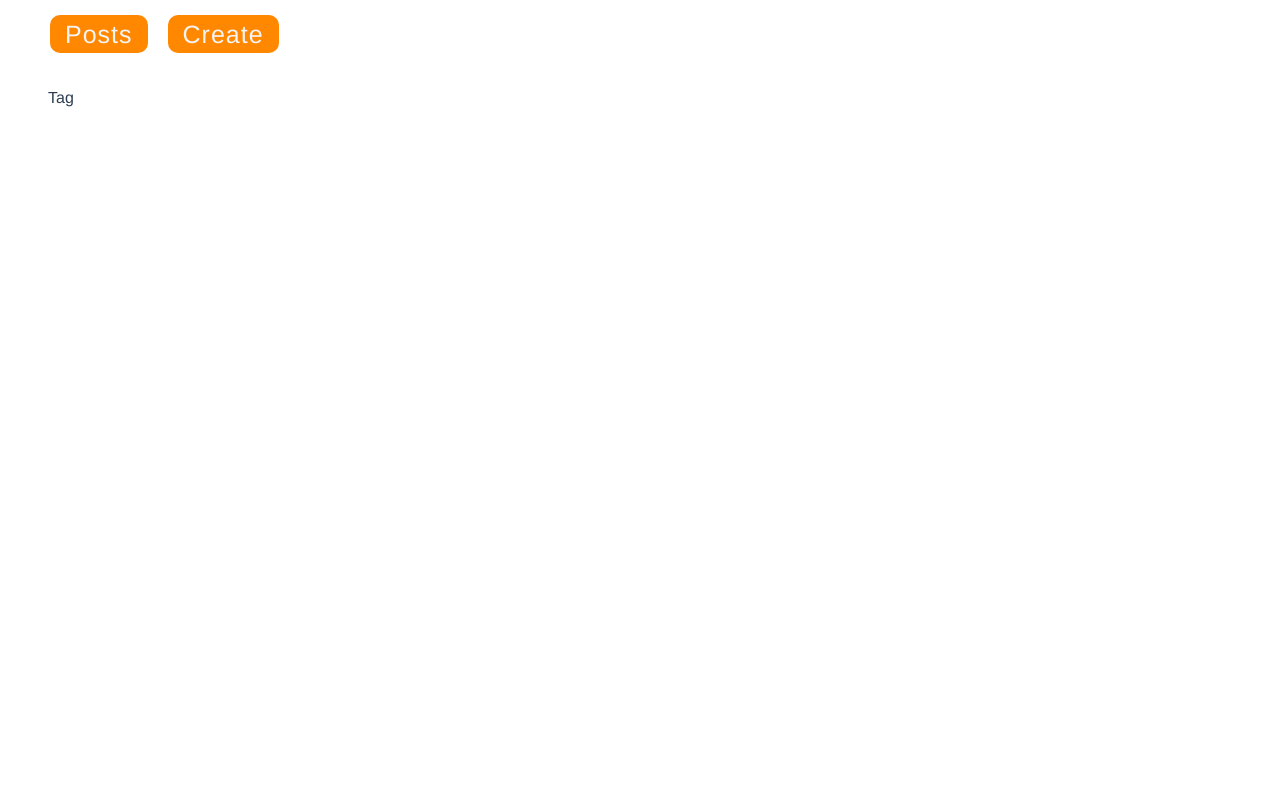
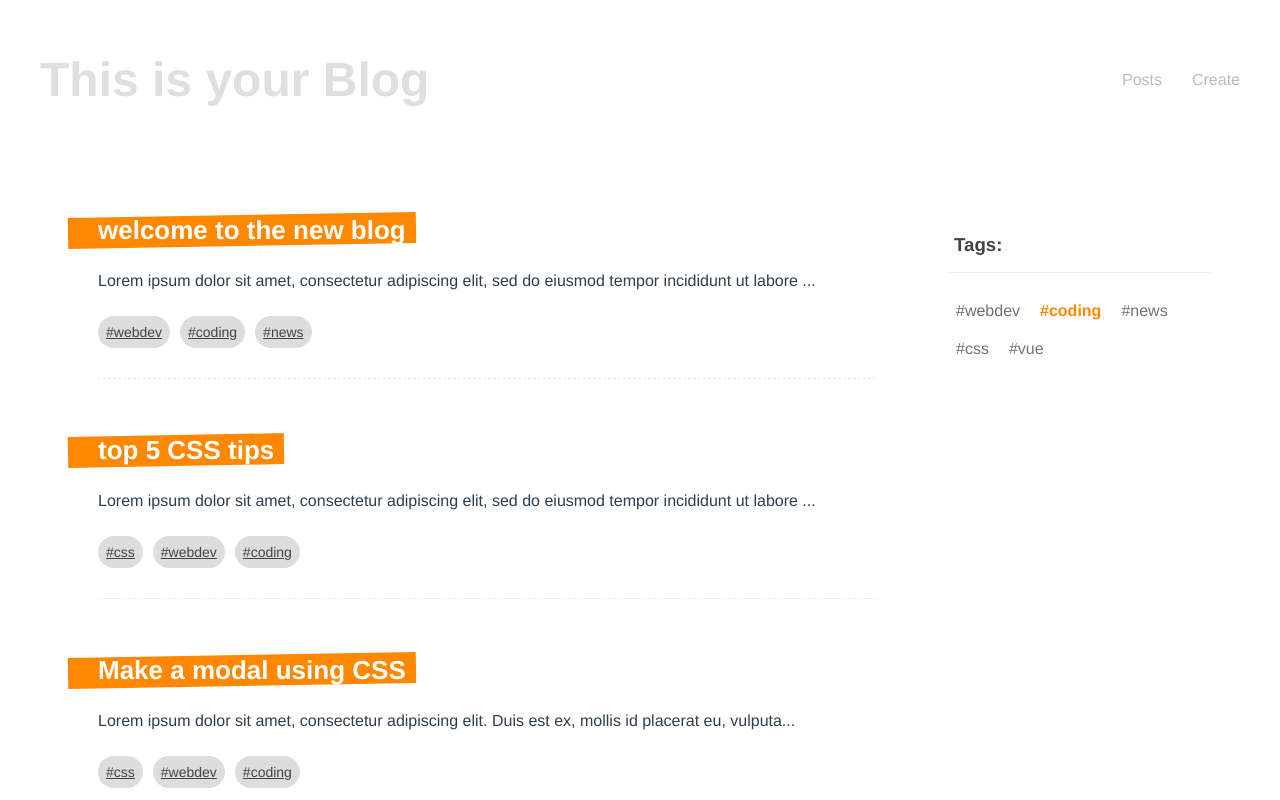
Before and after one commit to HubertMelbruda/vue-blog, a Vue app: page /tags/coding in a window 1280 px wide. Shown: the top 800 px of the page. Built offline with nearby package versions, Linux system fonts and the light colour scheme; data requests are answered from the project's data file.

Commit message:
Add TagCloud component

```diff
--- a/src/components/NavBar.vue
+++ b/src/components/NavBar.vue
@@ -1,5 +1,6 @@
 <template>
   <header>
+    <h1 class="header__title">This is your Blog</h1>
     <nav>
       <router-link class="link" :to="{ name: 'home' }">Posts</router-link>
       <router-link class="link" :to="{ name: 'Create' }">Create</router-link>
@@ -7,20 +8,14 @@
   </header>
 </template>
 <script>
-export default {
+export default {}
+</script>
 
-}
-</script>
 <style>
-.link {
-  text-decoration: none;
-  font-size: 25px;
-  letter-spacing: 1px;
-  background-color: #ff8800;
-  border-radius: 10px;
-  padding: 5px 15px;
-  margin: 10px;
-  color:#f4f4f4
+
+.header__title {
+  color: #dfdfdf;
+  font-size: 48px;
 }
 
 header {
@@ -32,10 +27,10 @@ export default {
   padding: 10px;
 }
 
-  header a {
+.link {
   color: #bbb;
   text-decoration: none;
-    margin-left: 20px;
+  margin-left: 30px;
 }
 header a.router-link-active {
   color: rgb(0, 0, 0);
--- a/src/components/PostList.vue
+++ b/src/components/PostList.vue
@@ -1,6 +1,5 @@
 <template>
   <div class="post-list">
-    Post List
     <div v-for="post in posts" :key="post.id">
       <SinglePost :post="post"/>
     </div>
@@ -16,9 +15,6 @@ import SinglePost from './SinglePost.vue'
    components: {
      SinglePost,
    },
-   setup(props) {
-
-   }
 }
 </script>
 
--- a/src/components/SinglePost.vue
+++ b/src/components/SinglePost.vue
@@ -4,14 +4,17 @@
        <h3>{{ post.title }}</h3>
     </router-link>
     <p>{{ snippet }}</p>
-    <span v-for="tag in post.tags" :key='tag'>
-
+    <span v-for="tag in post.tags" :key='tag' >
+      <router-link :to="{ name: 'Tag', params: { tag: tag}}" class="pill">
+        #{{ tag }}
+      </router-link>
     </span>
   </div>
 </template>
 
 <script>
 import { computed } from '@vue/runtime-core'
+
 export default {
   props: ['post'],
   setup(props) {
--- /dev/null
+++ b/src/components/TagCloud.vue
@@ -0,0 +1,46 @@
+<template>
+  <div class="tag-cloud">
+    <h3 class="tag-cloud__header">Tags:</h3>
+    <div v-for="tag in tags" :key="tag" class="tag-cloud__tags">
+      <router-link :to="{ name: 'Tag', params: { tag: tag }}" class="tag-cloud__tag">
+        #{{ tag }}
+      </router-link>
+    </div>
+  </div>
+</template>
+<script>
+import useTags from '../composables/useTags'
+
+export default {
+  props: ['posts'],
+  setup(props) {
+    const { tags } = useTags(props.posts)
+
+    return { tags }
+  }
+
+}
+</script>
+<style>
+.tag-cloud {
+    padding: 10px;
+  }
+  .tag-cloud__header {
+    border-bottom: 1px solid #eee;
+    padding: 16px 8px;
+    color: #444;
+  }
+  .tag-cloud__tags {
+    display: inline-block;
+    padding: 10px;
+  }
+  .tag-cloud__tag {
+    color: rgb(115, 114, 114);
+    text-decoration: none;
+  }
+  .tag-cloud a.router-link-active {
+    color: #ff8800;
+    font-weight: bold;
+  }
+
+</style>
--- /dev/null
+++ b/src/composables/useTags.js
@@ -0,0 +1,17 @@
+import { ref } from 'vue'
+
+const useTags = (posts) => {
+  const tags = ref([])
+  const tagSet = new Set()
+
+  posts.forEach(post => {
+    post.tags.forEach(tag => tagSet.add(tag)
+    )
+  });
+
+  tags.value = [...tagSet]
+
+  return { tags }
+}
+
+export default useTags
--- a/src/views/Details.vue
+++ b/src/views/Details.vue
@@ -10,7 +10,6 @@
 <script>
 import getPost from "../composables/getPost"
 import Spinner from "../components/Spinner.vue"
-import { useRoute } from "vue-router"
 
 export default {
   props: ["id"],
--- a/src/views/HomeView.vue
+++ b/src/views/HomeView.vue
@@ -5,8 +5,9 @@
 
     <!-- Show post list or Loading data... msg.  -->
     <div v-if="isPostVisible">
-      <div v-if="posts.length">
+      <div v-if="posts.length" class="layout">
         <PostList :posts="posts" />
+        <TagCloud :posts="posts"/>
       </div>
       <div v-else><Spinner /></div>
     </div>
@@ -23,6 +24,7 @@
 import { ref } from "@vue/reactivity"
 import PostList from "../components/PostList.vue"
 import Spinner from "../components/Spinner.vue"
+import TagCloud from "../components/TagCloud.vue"
 import getPosts from "../composables/getPosts"
 
 export default {
@@ -30,6 +32,7 @@ export default {
   components: {
     PostList,
     Spinner,
+    TagCloud,
   },
   setup() {
     const isPostVisible = ref(true)
@@ -51,4 +54,9 @@ export default {
   margin: 0 auto;
   padding: 10px;
 }
+.layout {
+  display: grid;
+  grid-template-columns: 3fr 1fr;
+  gap: 20px;
+}
 </style>
--- a/src/views/Tag.vue
+++ b/src/views/Tag.vue
@@ -1,34 +1,50 @@
 <template>
   <div class="tag">
-    Tag
+    <div v-if="error">{{ error }}</div>
+    <div v-if="posts.length" class="layout">
+      <PostList :posts="postsWithTag" />
+      <TagCloud :posts="posts" />
+    </div>
+    <div v-else>
+      <Spinner />
+    </div>
   </div>
 </template>
 
 <script>
-import getPosts from '../composables/getPosts'
-import { useRoute } from 'vue-router'
-
+import PostList from "../components/PostList.vue"
+import Spinner from "../components/Spinner.vue"
+import TagCloud from "../components/TagCloud.vue"
+import getPosts from "../composables/getPosts"
+import { useRoute } from "vue-router"
+import { computed } from "vue"
 
 export default {
+  components: {
+    PostList,
+    Spinner,
+    TagCloud,
+  },
   setup() {
     const route = useRoute()
 
     const { posts, error, load } = getPosts()
+
     load()
-    console.log(posts.value)
-    console.log(route.params.id)
 
-    // const filteredPosts = computed(() => {
-    //   posts = posts.
-    // })
+    const postsWithTag = computed(() => {
+      return posts.value.filter(post => post.tags.includes(route.params.tag))
+    })
 
-
-
-    return { }
-  }
+    return { error, posts, postsWithTag }
+  },
 }
 </script>
 
 <style>
-
+.tag {
+  max-width: 1200px;
+  margin: 0 auto;
+  padding: 10px;
+}
 </style>
```
Lines whose indentation alone changed are shown as unchanged.
